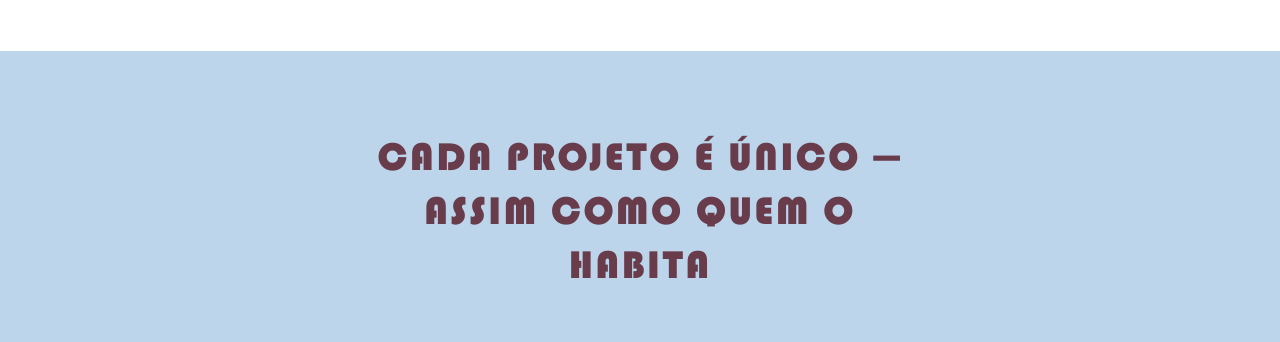
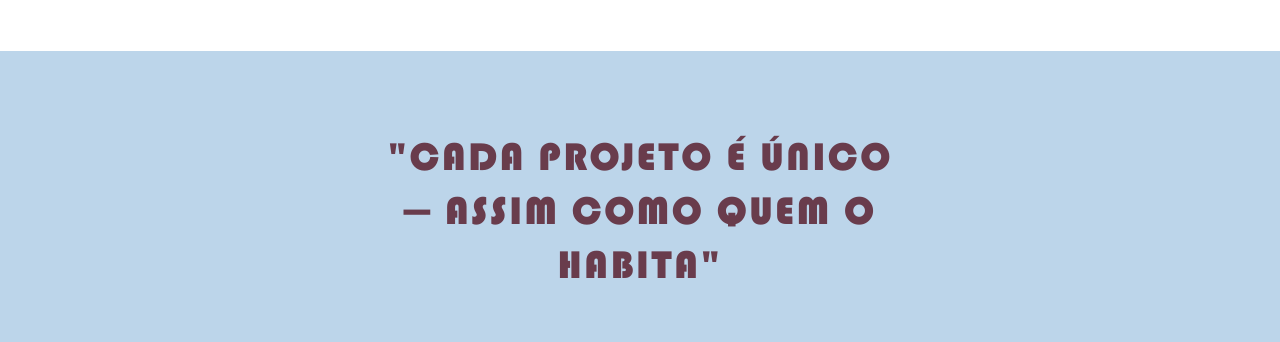
Before and after one commit to TManoloss/Sabrina-Lisia, a Next.js app: page / in a window 1280 px wide. Shown: the part 1380-1722 px from the top of the page. Built offline with nearby package versions, Linux system fonts and the light colour scheme.

Commit message:
add contacts

```diff
--- a/src/app/page.tsx
+++ b/src/app/page.tsx
@@ -65,7 +65,7 @@ export default function Home() {
       <div className="smooth-divider reveal" />
       <About goTo={goTo} />
       <Banner
-        text="Cada projeto é único — assim como quem o habita"
+        text='"Cada projeto é único — assim como quem o habita"'
       />
       <Projects projetos={projetos} />
 
```
